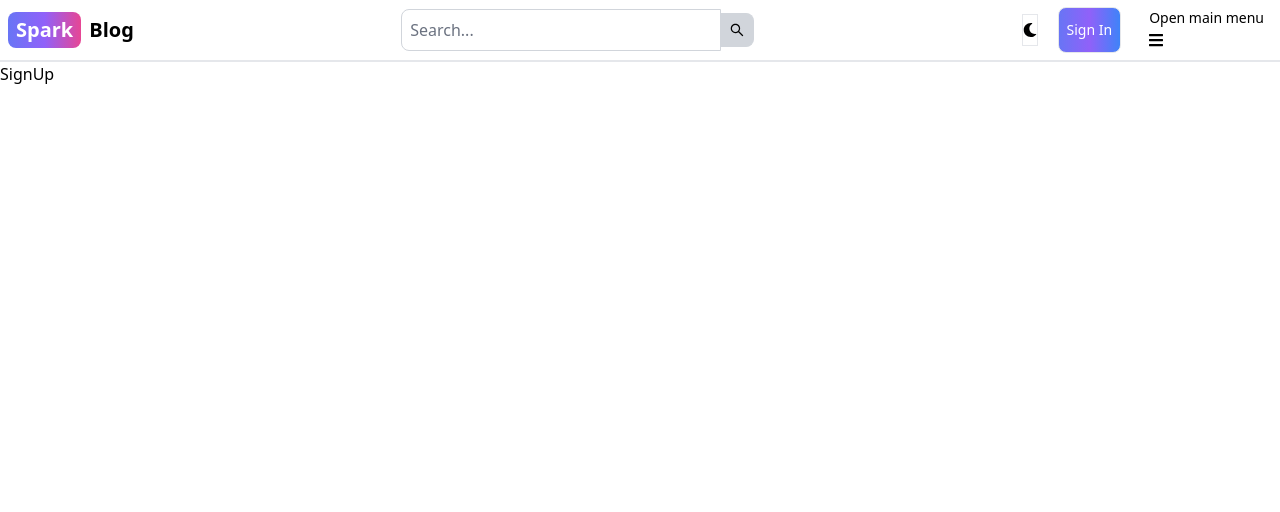
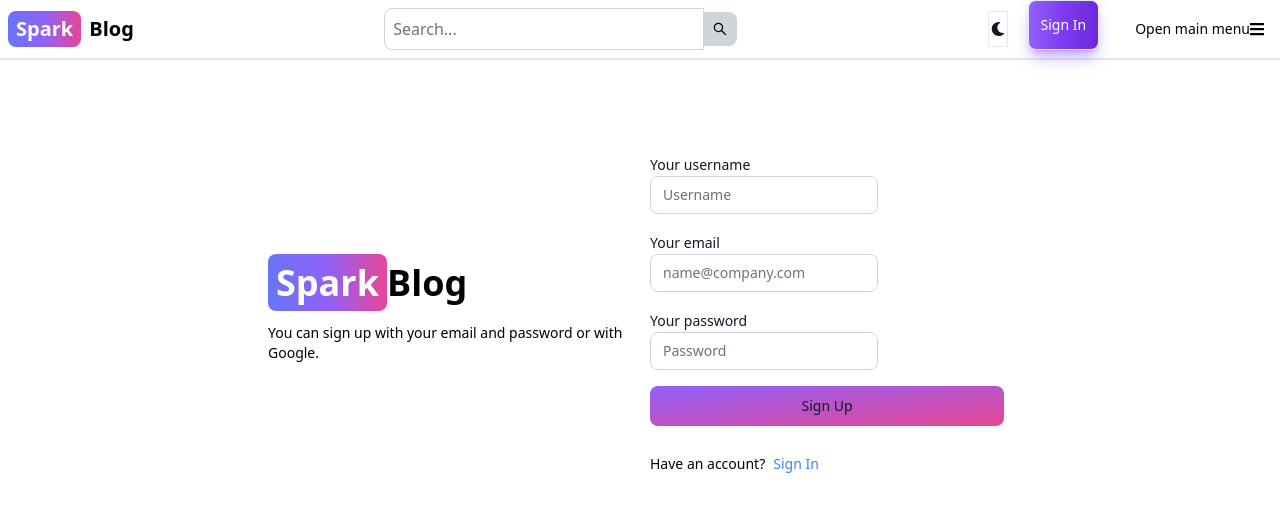
Before and after one commit to Shehansg/MERN-Blog, a React (Vite) app in the folder client/: page /sign-up in a window 1280 px wide. Shown: the top 512 px of the page. Built offline with nearby package versions, Linux system fonts and the light colour scheme.

Commit message:
create and complete signup page UI

```diff
--- a/client/src/components/Header.jsx
+++ b/client/src/components/Header.jsx
@@ -33,7 +33,7 @@ export default function Header() {
                     <FaMoon />
                 </Button>
                 <Link to='/sign-in'>
-                    <Button className='purpleToBlue px-2 py-1 bg-gradient-to-r from-indigo-500 via-purple-500 to-blue-500 rounded-lg text-white' color='gray' pill >
+                    <Button className="text-white bg-gradient-to-r from-purple-500 via-purple-600 to-purple-700 hover:bg-gradient-to-br focus:ring-4 focus:outline-none focus:ring-purple-300 dark:focus:ring-purple-800 shadow-lg shadow-purple-500/50 dark:shadow-lg dark:shadow-purple-800/80 font-medium rounded-lg text-sm px-3 py-1.5 text-center me-2 mb-2" pill >
                         Sign In
                     </Button>
                 </Link>
--- a/client/src/pages/SignUp.jsx
+++ b/client/src/pages/SignUp.jsx
@@ -1,7 +1,54 @@
+import { Button, Label, TextInput } from 'flowbite-react';
+import { Link } from 'react-router-dom';
+
 import React from 'react'
 
 export default function SignUp() {
   return (
-    <div>SignUp</div>
-  )
+
+    <div className='min-h-screen mt-20'>
+    <div className='flex p-3 max-w-3xl mx-auto flex-col md:flex-row md:items-center gap-5'>
+      {/* left */}
+      <div className='flex-1'>
+        <Link to='/' className='font-bold dark:text-white text-4xl'>
+          <span className='px-2 py-1 bg-gradient-to-r from-indigo-500 via-purple-500 to-pink-500 rounded-lg text-white'>
+            Spark
+          </span>
+          Blog
+        </Link>
+        <p className='text-sm mt-5'>
+          You can sign up with your email and password
+          or with Google.
+        </p>
+      </div>
+      {/* right */}
+
+      <div className='flex-1'>
+        <form className='flex flex-col gap-4'>
+          <div>
+            <Label value='Your username' />
+            <TextInput type='text' placeholder='Username' id='username' />
+          </div>
+          <div>
+            <Label value='Your email' />
+            <TextInput type='text' placeholder='name@company.com' id='email' />
+          </div>
+          <div>
+            <Label value='Your password' />
+            <TextInput type='text' placeholder='Password' id='password' />
+          </div>
+          <Button class="relative inline-flex items-center justify-center p-0.5 mb-2 me-2 overflow-hidden text-sm font-medium text-gray-900 rounded-lg group bg-gradient-to-br from-purple-500 to-pink-500 group-hover:from-purple-500 group-hover:to-pink-500 hover:text-white dark:text-white focus:ring-4 focus:outline-none focus:ring-purple-200 dark:focus:ring-purple-800" type='submit'>
+            Sign Up
+          </Button>
+        </form>
+        <div className="flex gap-2 text-sm mt-5">
+          <span>Have an account?</span>
+          <Link to='/sign-in' className='text-blue-500'>
+            Sign In
+          </Link>
+        </div>
+      </div>
+    </div>
+  </div>
+);
 }
```
